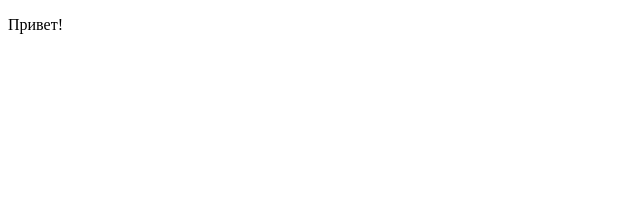
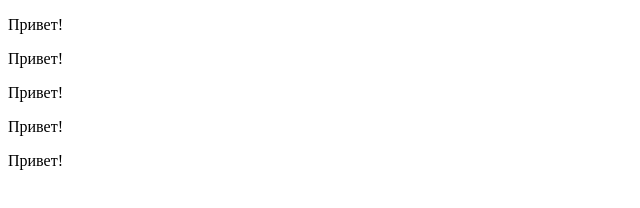
Before and after one commit to StanXDD/testgit, a plain HTML site: page index.html in a window 1280 px wide. Shown: the whole page, without its empty margins (0-640 px from the left). Drawn offline with Linux system fonts and the light colour scheme.

Commit message:
Third commit

```diff
--- a/index.html
+++ b/index.html
@@ -7,5 +7,9 @@
 </head>
 <body>
     <p>Привет!</p>
+    <p>Привет!</p>
+    <p>Привет!</p>
+    <p>Привет!</p>
+    <p>Привет!</p>
 </body>
 </html>
```
